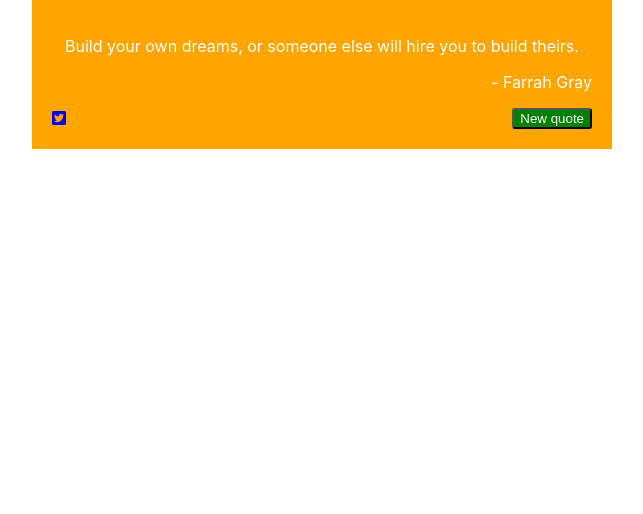
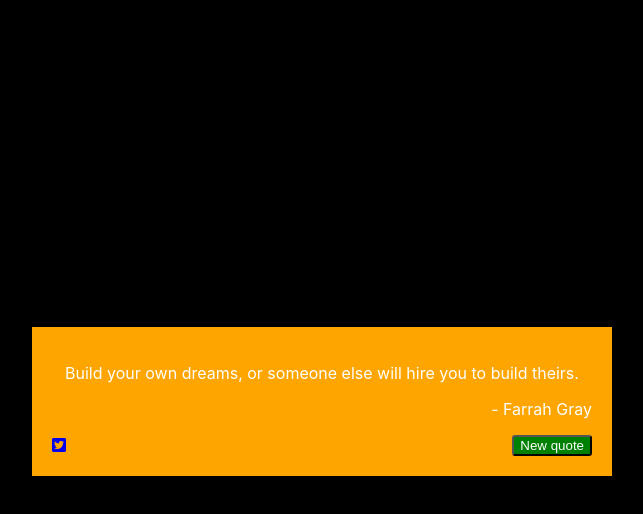
Before and after one commit to anandxs/random-quote-machine, a React (Create React App) app: page / in a window 1280 px wide. Shown: the top 514 px of the page, without its empty margins (318-961 px from the left). Built offline with nearby package versions, Linux system fonts and the light colour scheme.

Commit message:
centered wrapper vertically and horizonatally

```diff
--- a/src/App.css
+++ b/src/App.css
@@ -1,8 +1,16 @@
+#root {
+  background-color: black;
+  height: 100vh;
+  padding: 1px;
+  display: flex;
+  justify-content: center;
+  align-items: center;
+}
+
 #wrapper {
   background-color: orange;
   width: 540px;
   padding: 20px;
-  margin: auto;
 }
 
 #text {
```
